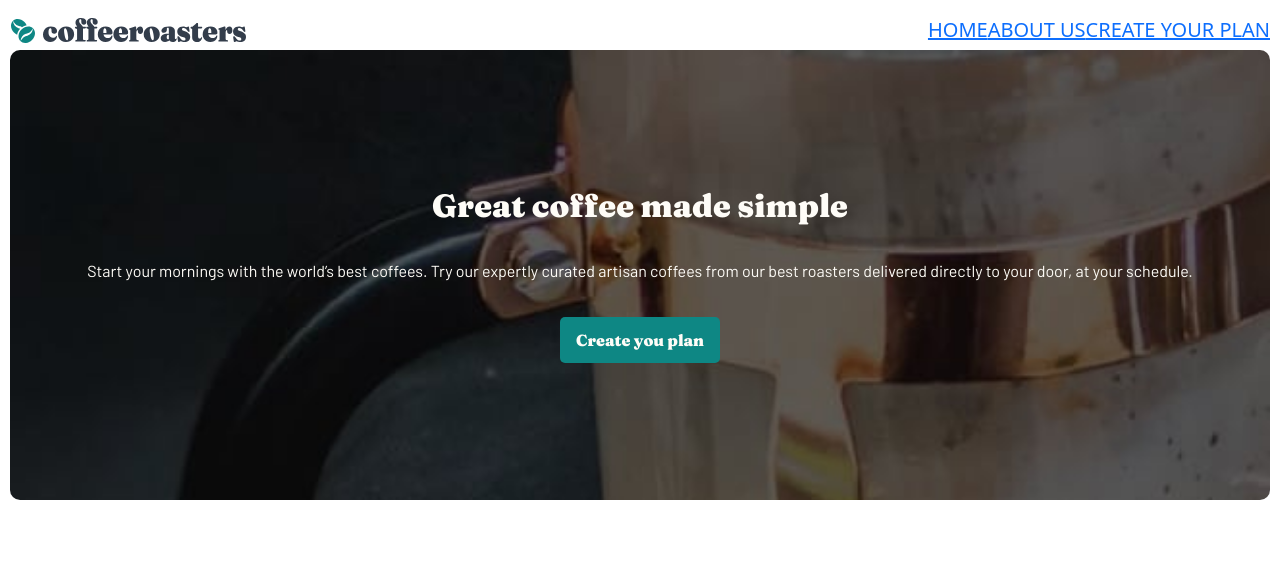
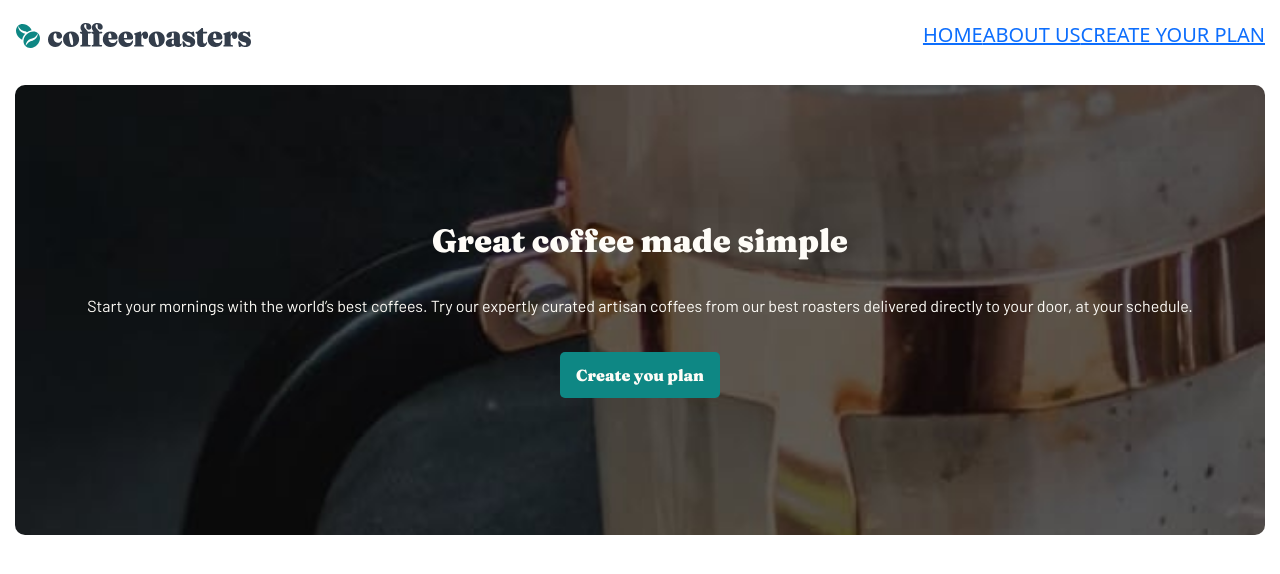
Before and after one commit to heiderick13/coffee-shop, a React (Vite) app: page / in a window 1280 px wide. Shown: the top 574 px of the page. Built offline with nearby package versions, Linux system fonts and the light colour scheme.

Commit message:
:lipstick: update padding/margin

```diff
--- a/src/App.jsx
+++ b/src/App.jsx
@@ -4,7 +4,7 @@ import { Outlet } from "react-router";
 
 function App() {
   return (
-    <div className="p-3">
+    <div className="p-4">
       <Navbar />
       <Outlet />
     </div>
--- a/src/components/Navbar/Navbar.jsx
+++ b/src/components/Navbar/Navbar.jsx
@@ -9,7 +9,7 @@ function Navbar() {
     // function from props
   };
   return (
-    <nav className="navbar d-flex">
+    <nav className="navbar d-flex mb-5">
       <img src={logo} alt="Company Logo" />
       <div className="nav-menu" onClick={openMenu}>
         <MdMenu />
```
